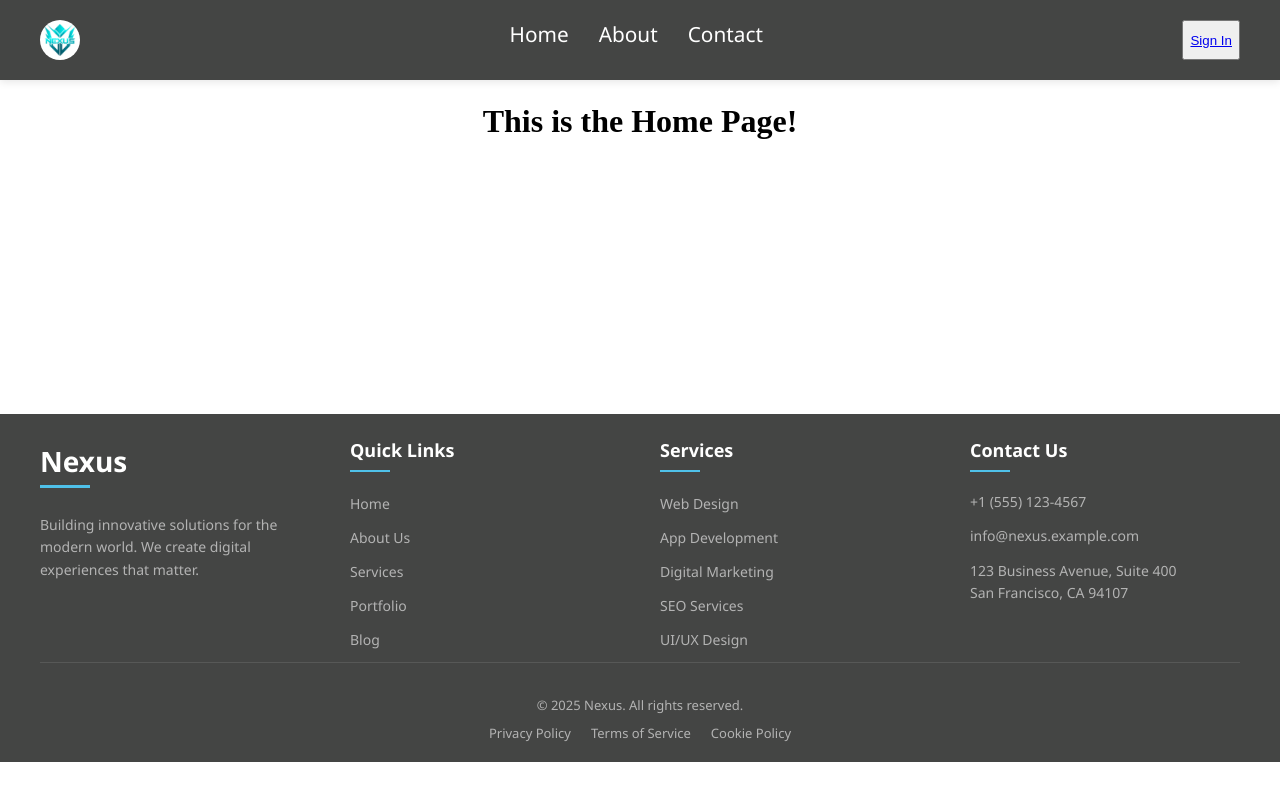
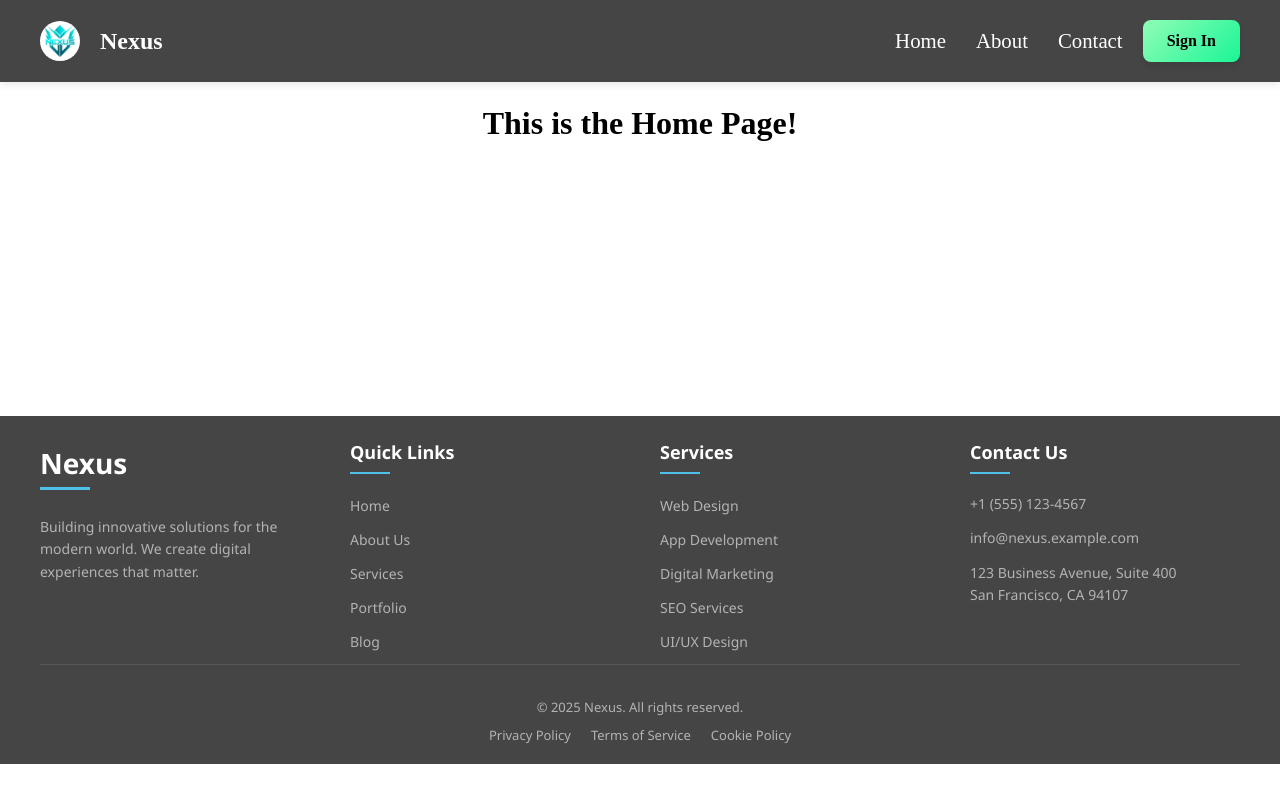
Before and after one commit to AchiniPramo/React-Vite, a React (Vite) app: page / in a window 1280 px wide. Built offline with nearby package versions, Linux system fonts and the light colour scheme.

Commit message:
modified react routing code

```diff
--- a/src/App.tsx
+++ b/src/App.tsx
@@ -1,12 +1,20 @@
 import './App.css'
-import {BrowserRouter} from "react-router-dom";
+import {BrowserRouter, Route, Routes} from "react-router-dom";
+import {Login} from "./view/pages/Login/Login.tsx";
 import {DefaultLayout} from "./view/common/DefaultLayout/DefaultLayout.tsx";
+
+// import {DefaultLayout} from "./view/common/DefaultLayout/DefaultLayout.tsx";
 
 function App() {
     return (
         <BrowserRouter>
-            <DefaultLayout></DefaultLayout>
+            {/*<DefaultLayout/>*/}
+            <Routes>
+                <Route path="/*" element={<DefaultLayout/>}></Route>
+                <Route path="/login" element={<Login/>}></Route>
+            </Routes>
         </BrowserRouter>
     );
 }
+
 export default App
--- a/src/view/common/Navbar/Navbar.css
+++ b/src/view/common/Navbar/Navbar.css
@@ -23,11 +23,13 @@
 }
 
 .navbar-links {
+    font-family: "Times New Roman", Times, serif;
     list-style: none;
     display: flex;
     gap: 30px;
     margin: 0;
     padding: 0;
+
 }
 
 .navbar-links li a {
@@ -38,6 +40,50 @@
     transition: color 0.3s ease;
 }
 
-.navbar-links li a:hover {
-    color: #ffcc00;
+button {
+    text-decoration: none;
+    background: linear-gradient(135deg, #90fdb6, #1bf596);
+    color: white;
+    border: none;
+    font-family: "Times New Roman", Times, serif;
+    padding: 12px 24px;
+    border-radius: 8px;
+    cursor: pointer;
+    font-size: 16px;
+    font-weight: bold;
+    display: inline-block;
+    box-shadow: 0 4px 6px rgba(0, 0, 0, 0.1);
+    transition: all 0.3s ease;
 }
+
+button:hover {
+    background: linear-gradient(135deg, #5eff00, #70dc30);
+    box-shadow: 0 6px 10px rgba(0, 0, 0, 0.15);
+    transform: translateY(-2px);
+    text-decoration: none;
+}
+
+button a{
+    transform: translateY(-2px);
+    color: black;
+    text-decoration: none;}
+
+
+.navbar-right-links {
+    display: flex;
+    align-items: center;
+    gap: 20px;
+}
+
+.navbar-logo-text{
+    font-size: 1.5rem;
+    font-family: "Times New Roman", Times, serif;
+    color: white;
+    font-weight: bold;
+}
+
+.navbar-logo-text:hover{
+    color: #90fdb6;
+    cursor: pointer;
+    transform: translateY(-2px);
+}
--- a/src/view/common/Navbar/Navbar.tsx
+++ b/src/view/common/Navbar/Navbar.tsx
@@ -1,12 +1,15 @@
 import './Navbar.css';
 import {Link} from "react-router-dom";
+import logo from '../../../assets/logo.webp';
 
 export function Navbar() {
     return (
         <nav className="navbar">
             <div className="navbar-logo">
-                <img src="/bold-jagged-cyan-nexus-logo-cyber-glow-capture-attention-radiating-powerful-perfect-tech-branding-gaming-logos-367451039.webp" alt="Nexus Logo" style={{ height: '40px', marginRight: '10px' }} />
+                <img src={logo} alt="Nexus Logo" style={{ height: '40px', marginRight: '10px' }} />
+                <span className="navbar-logo-text">Nexus</span>
             </div>
+            <div className="navbar-right-links">
             <ul className="navbar-links">
                 <li>
                     <Link to="/">Home</Link>
@@ -22,6 +25,7 @@ export function Navbar() {
             <button>
                 <Link to="/login">Sign In</Link>
             </button>
+            </div>
         </nav>
     );
 }
--- a/src/view/pages/Login/Login.tsx
+++ b/src/view/pages/Login/Login.tsx
@@ -1,5 +1,5 @@
 export function Login() {
     return (
-        <></>
+        <h1>This is the Login Page!</h1>
     );
 }
```
Also changed, not shown: src/assets/logo.webp (renamed from public/bold-jagged-cyan-nexus-logo-cyber-glow-capture-attention-radiating-powerful-perfect-tech-branding-gaming-logos-367451039.webp).
